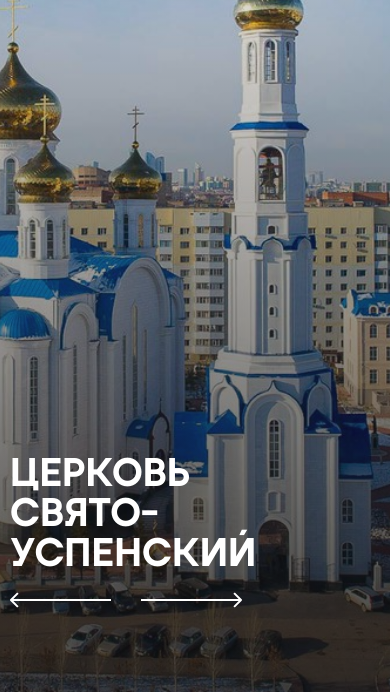
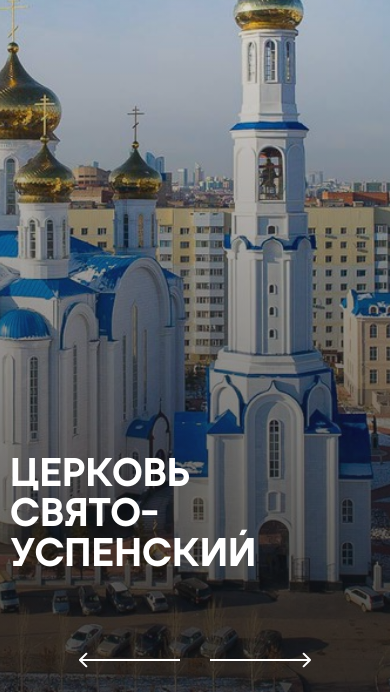
Before and after one commit to ForSureN1/KazStroy, a plain HTML site: page index.html in a window 390 px wide. Shown: the part 152-846 px from the top of the page. Drawn offline with Linux system fonts and the light colour scheme.

Commit message:
Update style.css

```diff
--- a/css/style.css
+++ b/css/style.css
@@ -1364,7 +1364,9 @@ a[href="javascript:;"] {
         font-size: 40px;
     }
     .basic__arrows-btn {
-        bottom: 80px;
+        bottom: 20px;
+        left: 50%;
+        transform: translateX(-50%);
     }
 }
 
```
